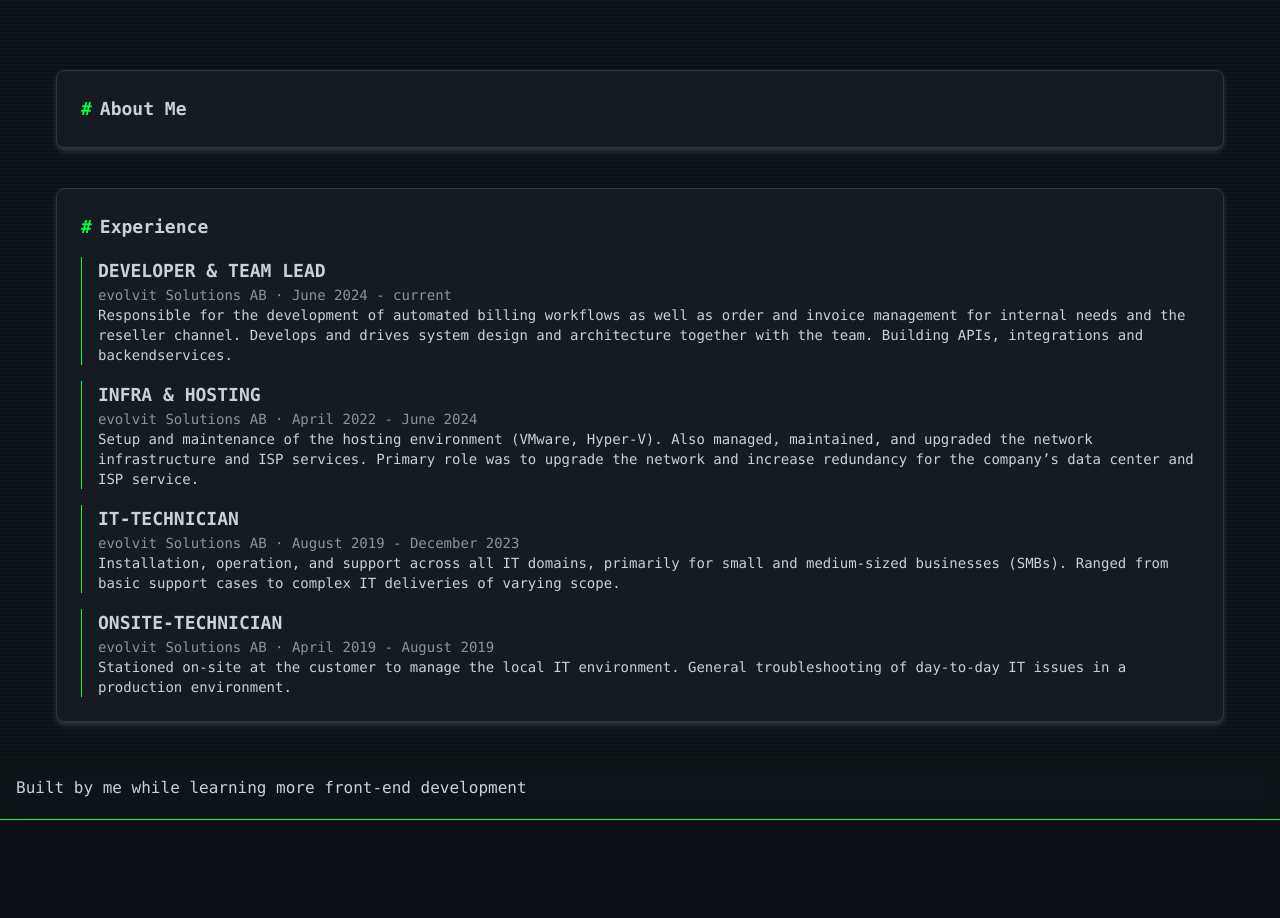
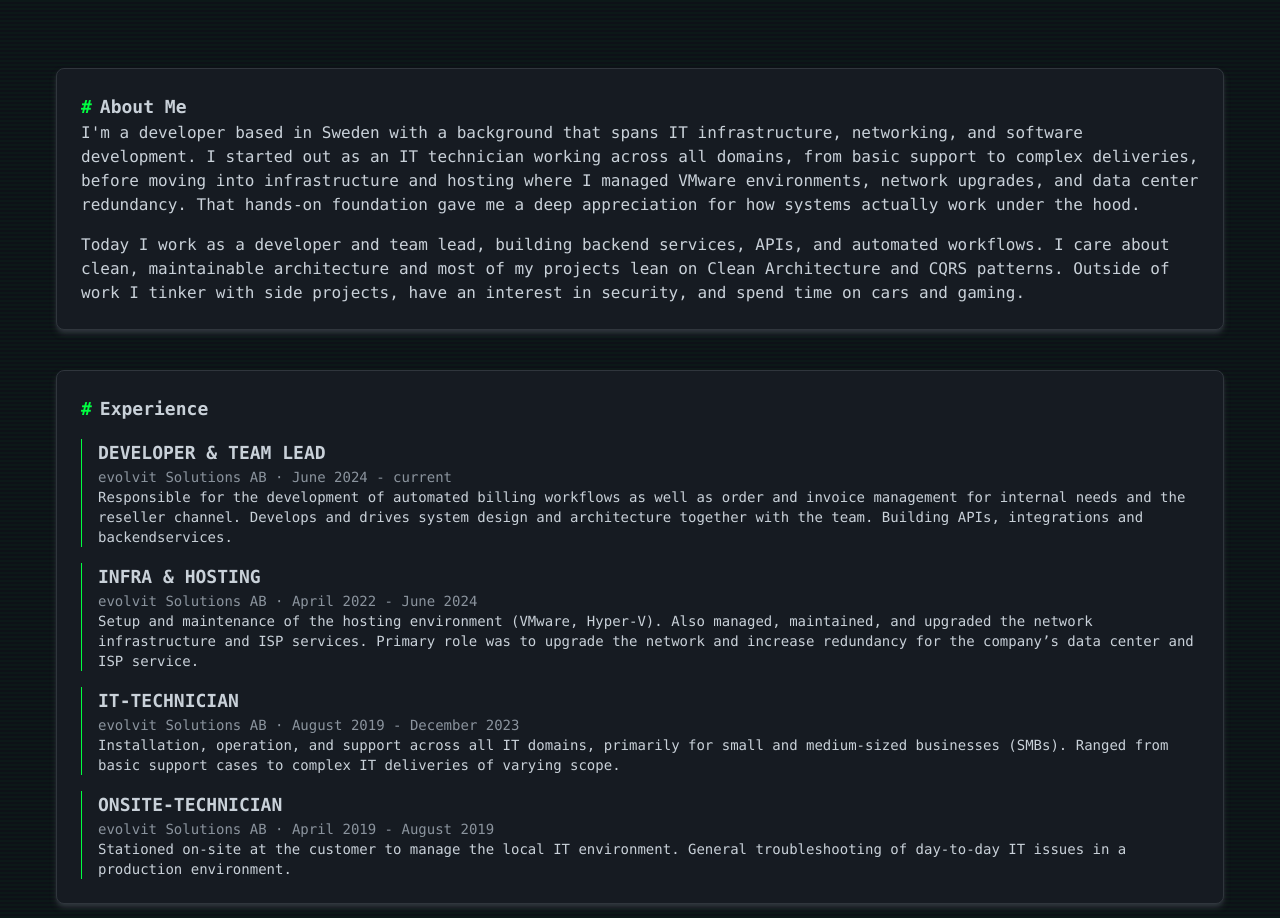
Before and after one commit to linusjohansson-se/Portfolio, a React (Vite) app: page / in a window 1280 px wide. Shown: the part 1810-2728 px from the top of the page. Before the commit the page ends 2630 px from the top, so only its background shows below. Built offline with nearby package versions, Linux system fonts and the light colour scheme.

Commit message:
Adds introductory text to the About page
Populates the About Me section with information about
background and current role.

This provides visitors with a better understanding of
the developer's experience and interests.

```diff
--- a/src/components/pages/AboutPage.tsx
+++ b/src/components/pages/AboutPage.tsx
@@ -16,7 +16,8 @@ export default function AboutPage() {
             children={
               <>
                 <CardHeader Header={"About Me"} />
-                <p className="font-mono text-text-second"></p>
+                <p className="font-mono text-text-second">I'm a developer based in Sweden with a background that spans IT infrastructure, networking, and software development. I started out as an IT technician working across all domains, from basic support to complex deliveries, before moving into infrastructure and hosting where I managed VMware environments, network upgrades, and data center redundancy. That hands-on foundation gave me a deep appreciation for how systems actually work under the hood.</p>
+                <p className="font-mono text-text-second mt-4">Today I work as a developer and team lead, building backend services, APIs, and automated workflows. I care about clean, maintainable architecture and most of my projects lean on Clean Architecture and CQRS patterns. Outside of work I tinker with side projects, have an interest in security, and spend time on cars and gaming.</p>
               </>
             }
           />
```
